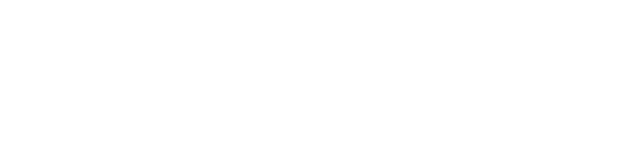
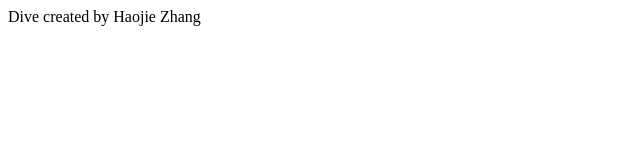
Before and after one commit to HaojieZhang123/example-branch, a plain HTML site: page index.html in a window 1280 px wide. Shown: the whole page, without its empty margins (0-640 px from the left). Drawn offline with Linux system fonts and the light colour scheme.

Commit message:
[UPD] created a dive

```diff
--- a/index.html
+++ b/index.html
@@ -9,6 +9,12 @@
 
 <body>
 
+
+    <div class="container">
+        Dive created by Haojie Zhang
+    </div>
+
+
 </body>
 
 </html>
```
